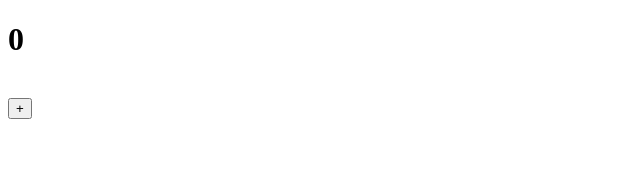
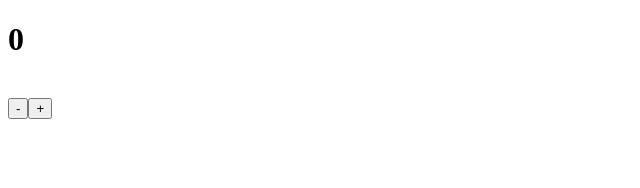
Before and after one commit to victorikellmy/Gerenciamento, a React (Create React App) app in the folder app/contador/: page / in a window 1280 px wide. Shown: the top 188 px of the page, without its empty margins (0-640 px from the left). Built offline with nearby package versions, Linux system fonts and the light colour scheme.

Commit message:
Adiçao da funçao diminuir

```diff
--- a/app/contador/src/App.js
+++ b/app/contador/src/App.js
@@ -3,6 +3,9 @@ import React, { useState } from 'react';
 function App() {
   const [numero, setNumero] = useState(0);
 
+  function diminuir(){
+    setNumero(numero-1)
+  }
 
   function adicionar(){
     setNumero(numero+1)
@@ -11,6 +14,7 @@ function App() {
   return (
     <div>
       <h1>{numero}</h1><br/>
+      <button onClick={diminuir}>-</button>
       <button onClick={adicionar} >+</button>
     </div>
   );
```
